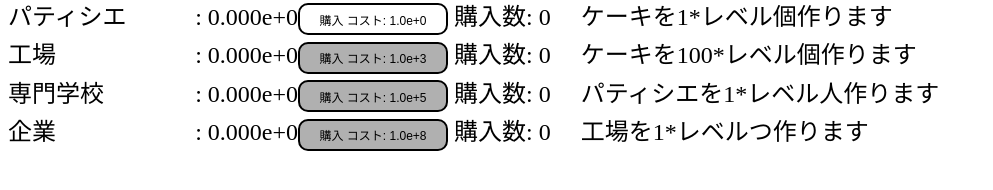
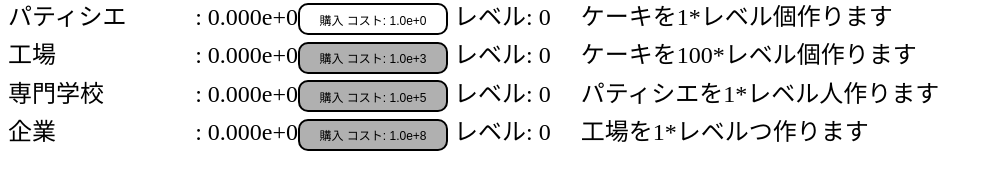
Before and after one commit to itigoo/typingincrementalgame, a plain HTML site: page index.html in a window 1280 px wide. Shown: the part 168-358 px from the top of the page, without its empty margins (0-993 px from the left). Drawn offline with nearby package versions, Linux system fonts and the light colour scheme.

Commit message:
cahnge index

```diff
--- a/index.html
+++ b/index.html
@@ -44,7 +44,7 @@
               購入 コスト: {{ player.generatorsCost[i-1].toExponential(1) }}
             </button>
             <span>
-              購入数: {{ player.generatorsBought[i-1].toNumber() }}
+              レベル: {{ player.generatorsBought[i-1].toNumber() }}
             </span>
             <span>
               {{globedata.generatorinfo[i-1]}}
```
